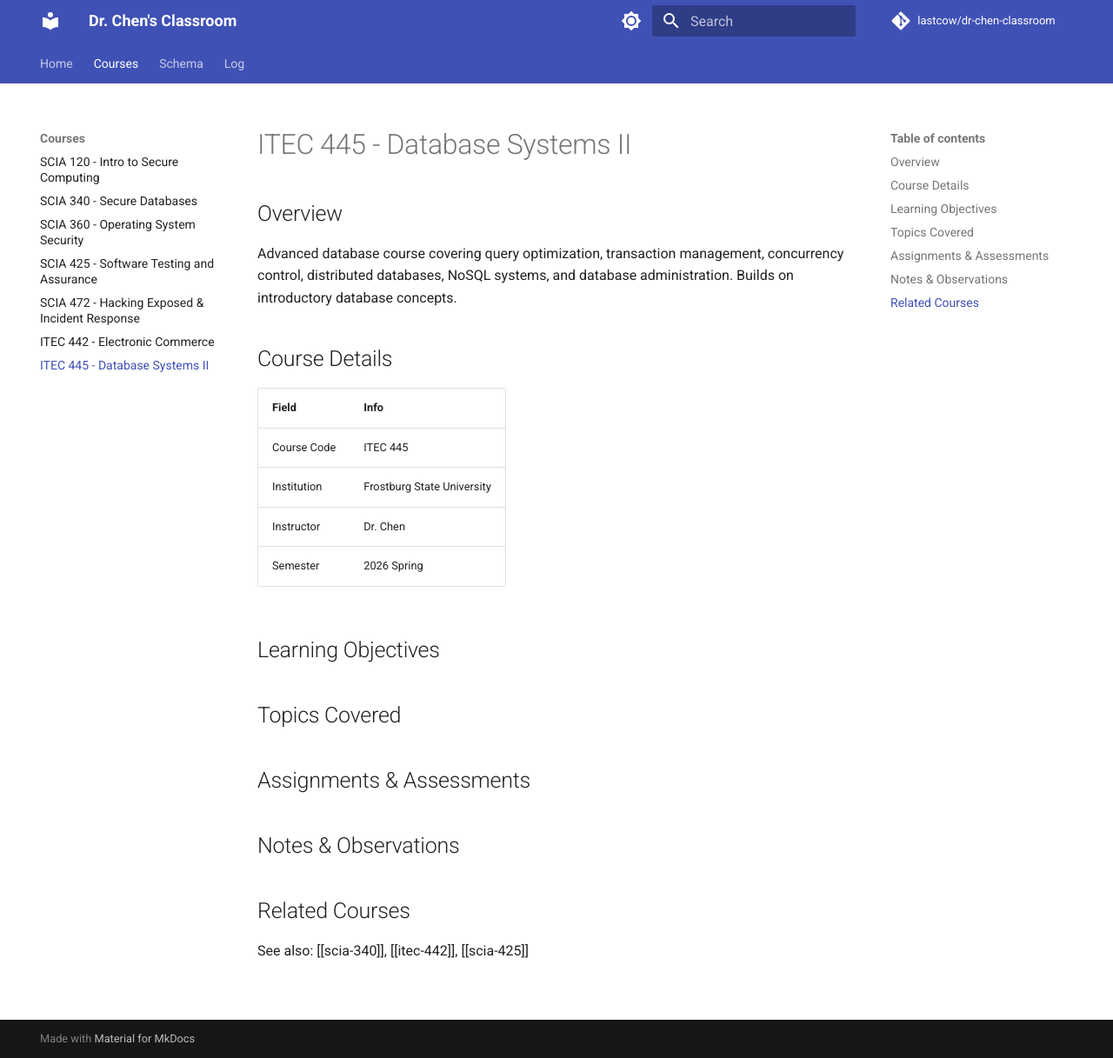
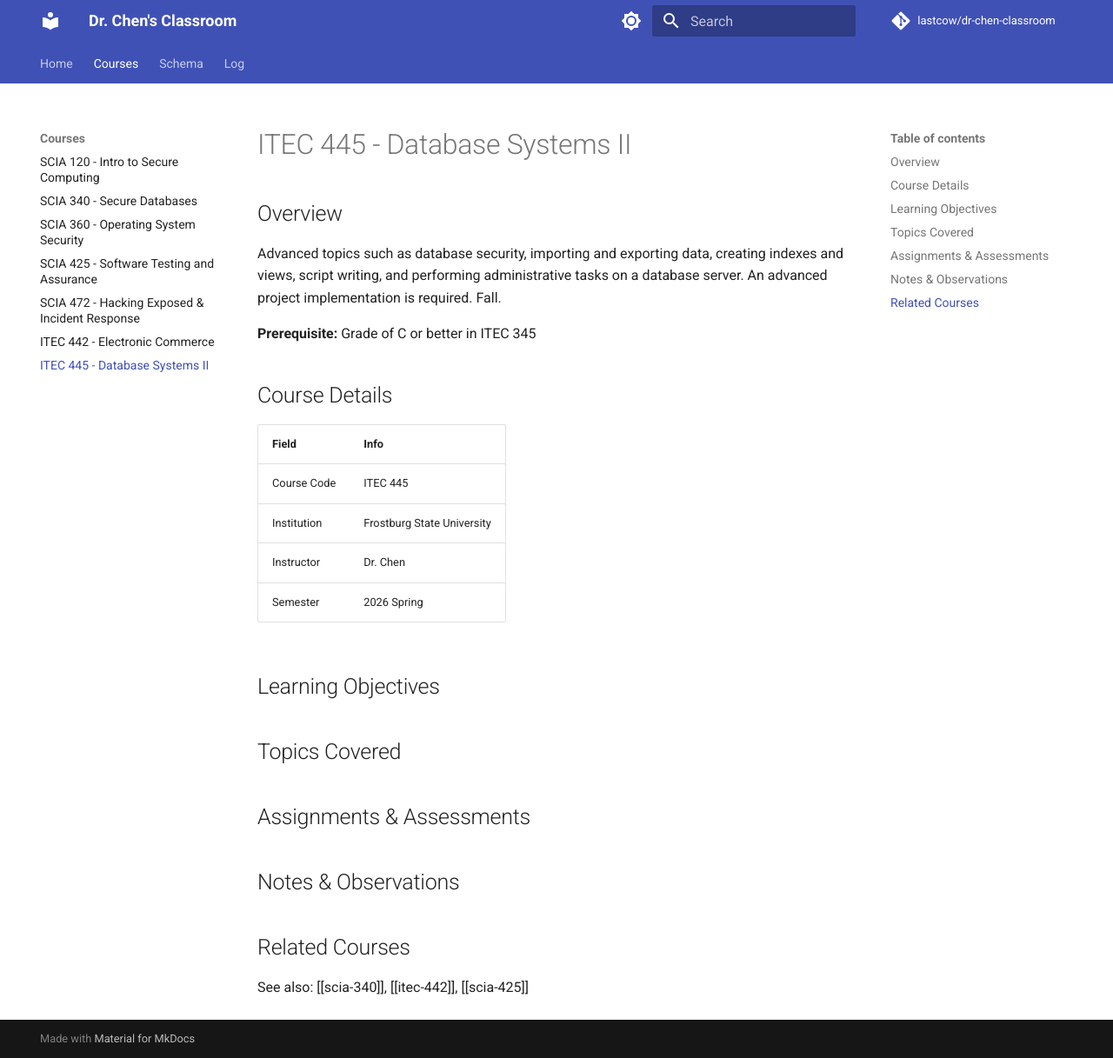
Before and after one commit to lastcow/dr-chen-classroom, an MkDocs documentation site: the page built from docs/entities/itec-445.md, in a window 1280 px wide and 1217 px high. Shown: the whole window at 87% size. Built offline with MkDocs 1.6.1 and Material for MkDocs 9.7.7, drawn with Linux system fonts in a browser that asks for light colours; comment, search, counter and statistics services are not loaded.

Commit message:
ITEC 445: add official course description

```diff
--- a/docs/entities/itec-445.md
+++ b/docs/entities/itec-445.md
@@ -11,7 +11,9 @@ sources: []
 
 ## Overview
 
-Advanced database course covering query optimization, transaction management, concurrency control, distributed databases, NoSQL systems, and database administration. Builds on introductory database concepts.
+Advanced topics such as database security, importing and exporting data, creating indexes and views, script writing, and performing administrative tasks on a database server. An advanced project implementation is required. Fall.
+
+**Prerequisite:** Grade of C or better in ITEC 345
 
 ## Course Details
 
```
